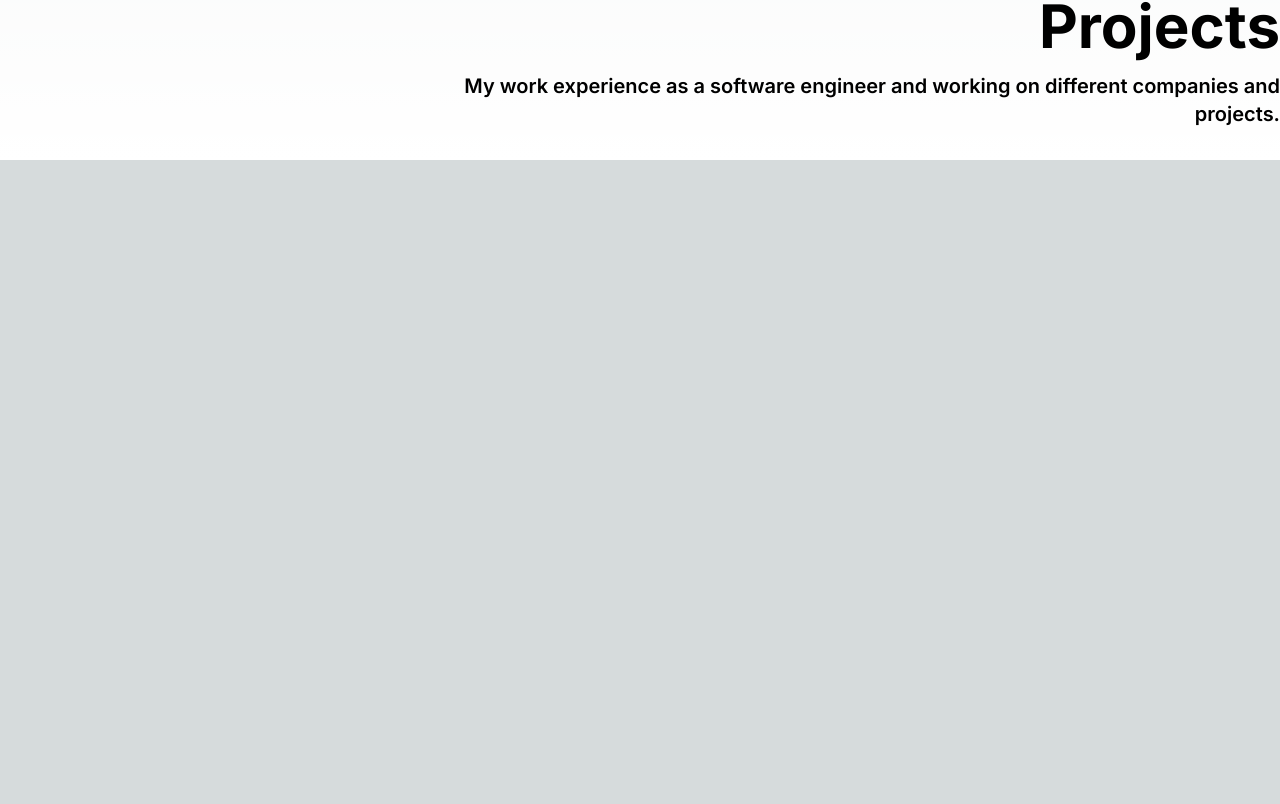
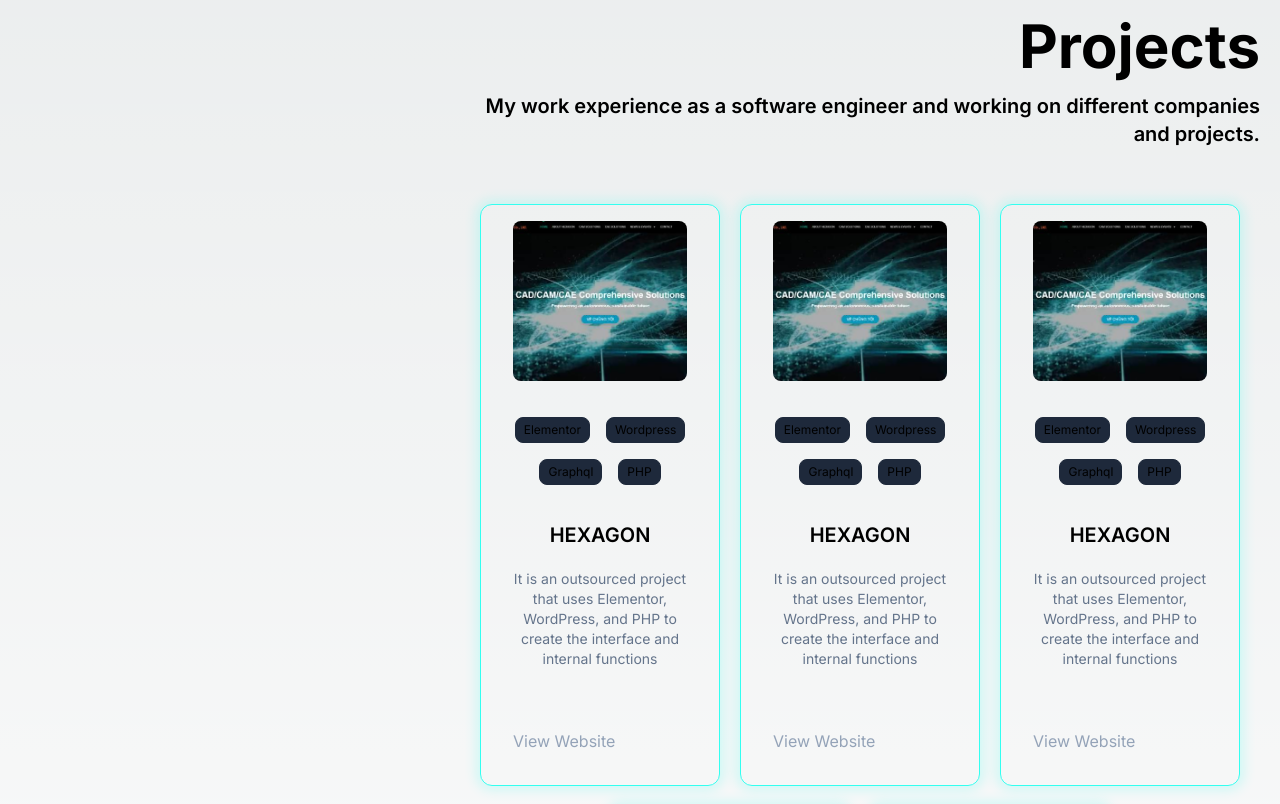
Before and after one commit to tinh980613/portfolio, a Next.js app: page / in a window 1280 px wide. Shown: the part 1674-2478 px from the top of the page. Before the commit the page ends 1834 px from the top, so only its background shows below. Built offline with nearby package versions, Linux system fonts and the light colour scheme.

Commit message:
update project

```diff
--- a/app/data.js
+++ b/app/data.js
@@ -164,3 +164,109 @@ export const Skill = [
     ],
   },
 ];
+
+export const Project = [
+  {
+    image: "../hexagonBackground.jpg",
+    skill: [
+      {
+        titleSkill: "Elementor",
+      },
+      {
+        titleSkill: "Wordpress",
+      },
+      {
+        titleSkill: "Graphql",
+      },
+      {
+        titleSkill: "PHP",
+      },
+    ],
+    titleProject: "Hexagon",
+    description:
+      "It is an outsourced project that uses Elementor, WordPress, and PHP to create the interface and internal functions",
+    url: "https://hexagon.solidnsoft.com/",
+  },
+  {
+    image: "../hexagonBackground.jpg",
+    skill: [
+      {
+        titleSkill: "Elementor",
+      },
+      {
+        titleSkill: "Wordpress",
+      },
+      {
+        titleSkill: "Graphql",
+      },
+      {
+        titleSkill: "PHP",
+      },
+    ],
+    titleProject: "Hexagon",
+    description:
+      "It is an outsourced project that uses Elementor, WordPress, and PHP to create the interface and internal functions",
+    url: "https://hexagon.solidnsoft.com/",
+  },
+  {
+    image: "../hexagonBackground.jpg",
+    skill: [
+      {
+        titleSkill: "Elementor",
+      },
+      {
+        titleSkill: "Wordpress",
+      },
+      {
+        titleSkill: "Graphql",
+      },
+      {
+        titleSkill: "PHP",
+      },
+    ],
+    titleProject: "Hexagon",
+    description:
+      "It is an outsourced project that uses Elementor, WordPress, and PHP to create the interface and internal functions",
+    url: "https://hexagon.solidnsoft.com/",
+  },
+  {
+    image: "../hexagonBackground.jpg",
+    skill: [
+      {
+        titleSkill: "Elementor"
+      },
+      {
+        titleSkill: "Wordpress"
+      },
+      {
+        titleSkill: "Graphql"
+      },
+      {
+        titleSkill: "PHP"
+      },
+    ],
+    titleProject: "Hexagon",
+    description: "It is an outsourced project that uses Elementor, WordPress, and PHP to create the interface and internal functions",
+    url: "https://hexagon.solidnsoft.com/",
+  },
+  {
+    image: "../hexagonBackground.jpg",
+    skill: [
+      {
+        titleSkill: "Elementor"
+      },
+      {
+        titleSkill: "Wordpress"
+      },
+      {
+        titleSkill: "Graphql"
+      },
+      {
+        titleSkill: "PHP"
+      },
+    ],
+    titleProject: "Hexagon",
+    description: "It is an outsourced project that uses Elementor, WordPress, and PHP to create the interface and internal functions",
+    url: "https://hexagon.solidnsoft.com/",
+  },
+];
--- a/app/page.js
+++ b/app/page.js
@@ -1,25 +1,14 @@
-import { Bio } from "./data";
-import { Skill } from "./data";
+import { Bio, Skill, Project } from "./data";
 
 import React from "react";
 import Timeline from "./components/Timeline";
 
-const events = [
-  {
-    date: "January 2020",
-    title: "Event 1",
-    description: "Description of event 1.",
-    image: "/event1.jpg",
-  },
-  // Add more events...
-];
-
 export default function Home({ ...props }) {
   return (
-    <main className="flex max-w-[1920px] w-full relative mx-auto gap-5">
-      <div className="left w-1/4 ml-10 mt-10 fixed">
+    <main className="flex max-w-[1920px] w-full relative mx-auto gap-5 flex-wrap ">
+      <div className="left w-full lg:w-1/4 ml-10 mt-10 relative lg:fixed">
         <div>
-          <div className="flex gap-5 flex-col w-[400px]">
+          <div className="flex gap-5 flex-col w-full lg:w-[400px]">
             <div className="w-full flex justify-center">
               <img
                 src="../nose-cheek-mouth-life-hack-jaw-nose-thumbnail.jpg"
@@ -35,7 +24,7 @@ export default function Home({ ...props }) {
                 <div key={index}>
                   <a
                     href={item.url}
-                    className="text-xl font-semibold hover:text-amber-300 duration-200 ease-in-out"
+                    className="text-xl font-semibold hover:text-[#33FFF0] duration-200 ease-in-out"
                   >
                     {" "}
                     {item.title}
@@ -55,7 +44,7 @@ export default function Home({ ...props }) {
           </div>
         </div>
       </div>
-      <div className="right w-3/4 ml-[440px]">
+      <div className="right lg:w-3/4 ml-0 lg:ml-[440px]">
         <div id="skills" className="px-5 py-10">
           <div className="right-top-title w-full">
             <h2 className="text-3xl font-bold uppercase text-center">Skills</h2>
@@ -69,7 +58,7 @@ export default function Home({ ...props }) {
               return (
                 <div
                   key={index}
-                  className="border border-[#844ce696] w-full lg:w-[45%] shadow-[0_0_12px_4px_rgba(133,_76,_230,_0.2)] px-8 pb-8 pt-4 rounded-3xl hover:translate-y-[-15px] hover:shadow-[0_12px_24px_12px_rgba(133,_76,_230,_0.2)] ease-in-out duration-300"
+                  className="border border-[#33FFF0] w-full lg:w-[45%] shadow-[0_0_12px_4px_rgba(51,_255,_240,_0.2)] px-8 pb-8 pt-4 rounded-3xl hover:translate-y-[-15px] hover:shadow-[0_12px_24px_12px_rgba(51,_255,_240,_0.2)] ease-in-out duration-300"
                 >
                   <h2 className="text-xl text-center font-semibold">
                     {item.title}
@@ -79,10 +68,12 @@ export default function Home({ ...props }) {
                       return (
                         <div
                           key={indexChild}
-                          className="flex flex-row gap-2 border p-4 items-center rounded-xl"
+                          className="flex flex-row gap-2 border p-4 items-center rounded-xl hover:bg-white ease-in-out duration-300 group "
                         >
                           <img src={childItem?.url} alt="img" className="w-4" />
-                          <p>{childItem?.title}</p>
+                          <p className="group-hover:text-slate-950 duration-300 ease-in-out">
+                            {childItem?.title}
+                          </p>
                         </div>
                       );
                     })}
@@ -94,25 +85,65 @@ export default function Home({ ...props }) {
         </div>
         <div id="experience" className="px-5 py-10">
           <div className="right-top-title w-full">
-            <h2 className="text-3xl font-bold text-left">
-              Experience
-            </h2>
+            <h2 className="text-3xl font-bold text-left">Experience</h2>
             <p className="text-lg font-semibold text-left pt-4 pb-8">
               My work experience as a software engineer and working on different
               companies and projects.
             </p>
           </div>
-          <Timeline events={events}></Timeline>
+          <Timeline></Timeline>
         </div>
         <div id="project">
-        <div className="right-top-title w-full">
-            <h2 className="text-6xl font-bold text-right">
+          <div className="right-top-title w-full px-5 py-5">
+            <h2 className="text-6xl font-bold text-center lg:text-right">
               Projects
             </h2>
-            <p className="text-xl font-semibold pt-4 pb-8 text-right">
+            <p className="text-xl font-semibold pt-4 pb-8 text-center lg:text-right">
               My work experience as a software engineer and working on different
               companies and projects.
             </p>
+            <div className="flex flex-wrap 2xl:gap-10 xl:gap-5 gap-5 justify-center mt-6 mb-10">
+              {Project?.map((item, index) => {
+                return (
+                  <div
+                    key={index}
+                    className="flex flex-col gap-5 border border-[#33FFF0] flex-wrap w-[100%] sm:w-[48%] lg:w-[48%] xl:w-[30%] shadow-[0_0_12px_4px_rgba(51,_255,_240,_0.2)] px-8 pb-8 pt-4 rounded-xl hover:translate-y-[-15px] hover:shadow-[0_12px_24px_12px_rgba(51,_255,_240,_0.2)] ease-in-out duration-300 group cursor-pointer"
+                  >
+                    <img
+                      className="rounded-lg w-full h-40 object-cover"
+                      src={item?.image}
+                      alt="anh"
+                    />
+                    <div className="flex flex-row gap-4 justify-center flex-wrap mt-4">
+                      {item?.skill.map((itemSkill, index) => {
+                        return (
+                          <p
+                            key={index}
+                            className="border border-slate-800 bg-slate-800 rounded-lg py-1 px-2 text-xs"
+                          >
+                            {itemSkill?.titleSkill}
+                          </p>
+                        );
+                      })}
+                    </div>
+                    <h2 className="text-xl text-center font-semibold mt-4 uppercase">
+                      {item?.titleProject}
+                    </h2>
+                    <p className="font-normal text-sm text-slate-500 text-center">
+                      {item?.description}
+                    </p>
+                    <div className="mt-10">
+                      <a
+                        href={item?.url}
+                        className="text-slate-400 group-hover:text-white ease-in-out duration-200"
+                      >
+                        View Website
+                      </a>
+                    </div>
+                  </div>
+                );
+              })}
+            </div>
           </div>
         </div>
       </div>
```
Also changed, not shown: public/hexagonBackground.jpg (added).
